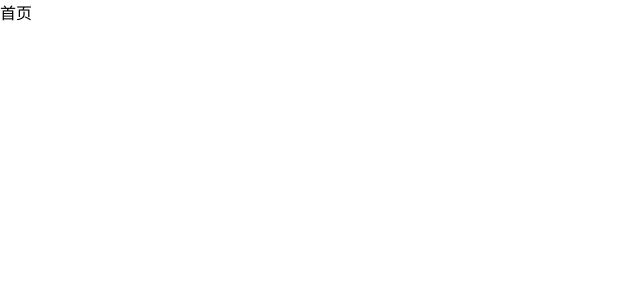
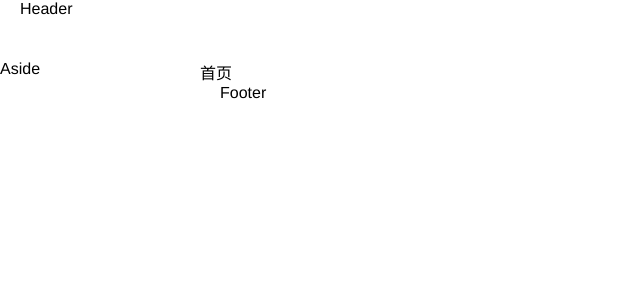
Before and after one commit to LianQianChao/markmeet, a Vue app: page / in a window 1280 px wide. Shown: the top 300 px of the page, without its empty margins (0-640 px from the left). Built offline with nearby package versions, Linux system fonts and the light colour scheme; sample sign-in values are in the browser's storage.

Commit message:
feat:首页布局容器

```diff
--- a/src/App.vue
+++ b/src/App.vue
@@ -1,5 +1,39 @@
+<script>
+import { ref } from 'vue'
+import router from './router'
+
+export default {
+  setup() {
+    const size = ref(0)
+    const show = ref(false)
+    router.afterEach(to => {
+      if (to.name !== 'login') {
+        size.value = 20
+        show.value = true
+      }
+    })
+    return {
+      size,
+      show,
+    }
+  },
+}
+</script>
 <template>
-  <router-view></router-view>
+  <div class="common-layout">
+    <el-container>
+      <el-header v-if="show">Header</el-header>
+      <el-container>
+        <el-aside v-if="show" width="200px">Aside</el-aside>
+        <el-container>
+          <el-main :style="{ padding: size }"
+            ><router-view></router-view
+          ></el-main>
+          <el-footer v-if="show">Footer</el-footer>
+        </el-container>
+      </el-container>
+    </el-container>
+  </div>
 </template>
 
 <style>
@@ -8,7 +42,7 @@
   -webkit-font-smoothing: antialiased;
   -moz-osx-font-smoothing: grayscale;
 }
-body{
+body {
   margin: 0 0;
 }
 </style>
```
